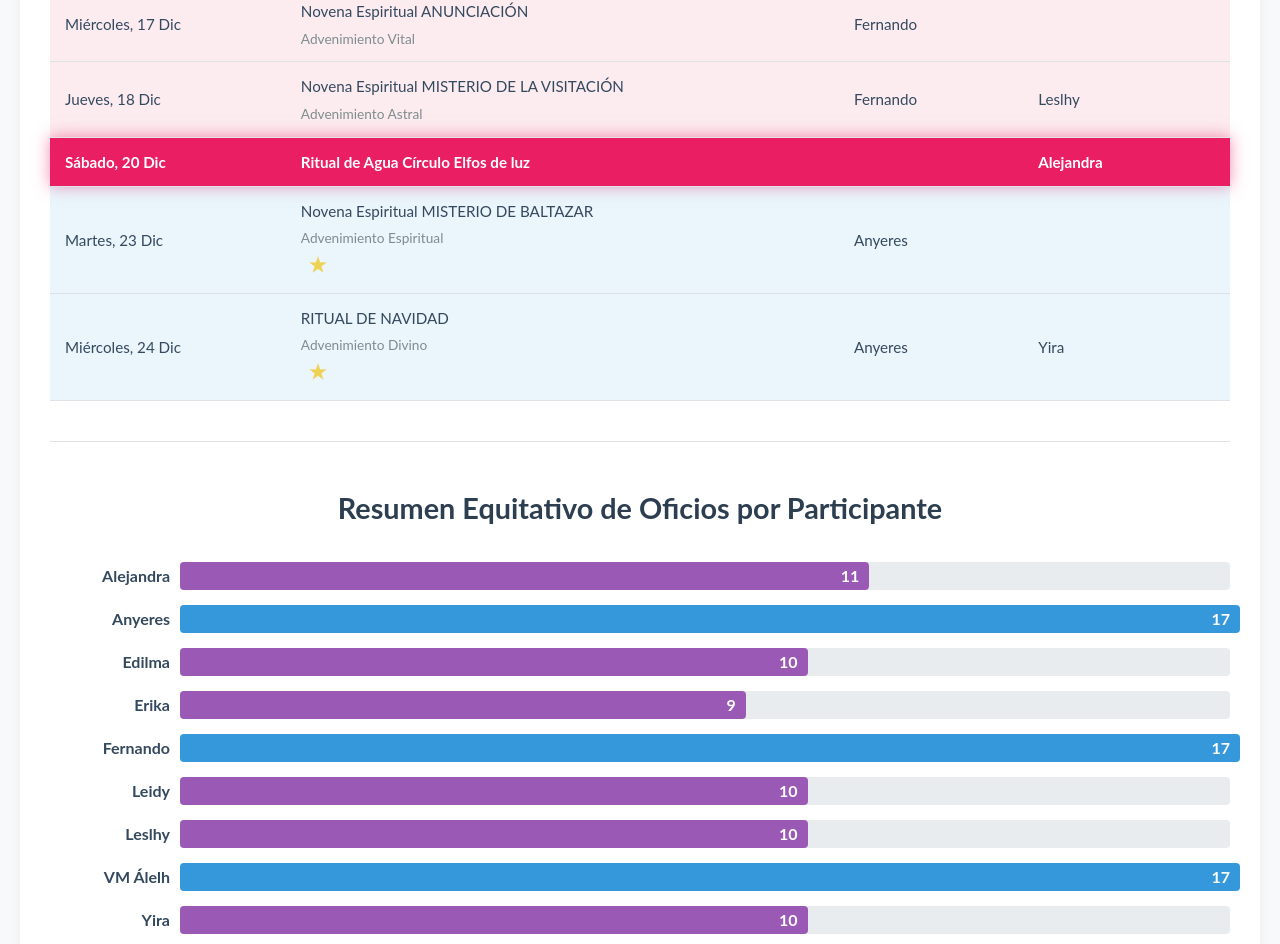
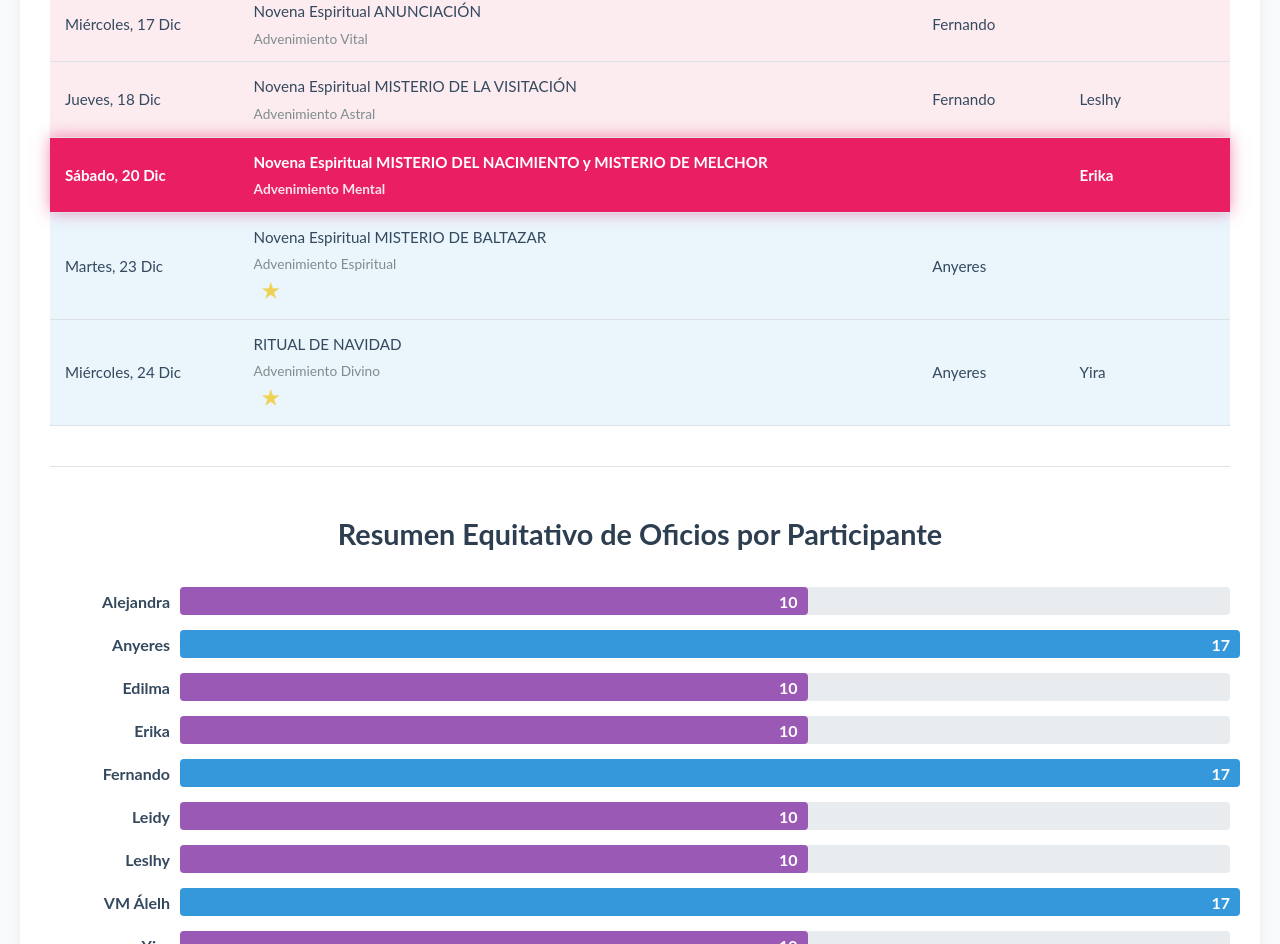
Before and after one commit to NeiderAJ/programacionFraternidad, a plain HTML site: page index.html in a window 1280 px wide. Shown: the part 4505-5449 px from the top of the page. Drawn offline with Linux system fonts and the light colour scheme.

Commit message:
cambio 3 novenas

```diff
--- a/index.html
+++ b/index.html
@@ -227,7 +227,7 @@
                 { fecha: "Martes, 16 Dic", actividad: "Novena Espiritual MISTERIO DE LA GESTACIÓN<span class='advenimiento-text'>Advenimiento Físico</span>", sacerdotisa: "Leslhy", week: 3 },
                 { fecha: "Miércoles, 17 Dic", actividad: "Novena Espiritual ANUNCIACIÓN<span class='advenimiento-text'>Advenimiento Vital</span>", sacerdote: "Fernando", week: 3 },
                 { fecha: "Jueves, 18 Dic", actividad: "Novena Espiritual MISTERIO DE LA VISITACIÓN<span class='advenimiento-text'>Advenimiento Astral</span>", sacerdote: "Fernando", sacerdotisa: "Leslhy", week: 3 },
-                { fecha: "Sábado, 20 Dic", actividad: "Ritual de Agua Círculo Elfos de luz", sacerdotisa: "Alejandra", week: 3 },
+                { fecha: "Sábado, 20 Dic", actividad: "Novena Espiritual MISTERIO DEL NACIMIENTO y MISTERIO DE MELCHOR<span class='advenimiento-text'>Advenimiento Mental</span>", sacerdotisa: "Erika", week: 3 },
                 { fecha: "Martes, 23 Dic", actividad: "Novena Espiritual MISTERIO DE BALTAZAR<span class='advenimiento-text'>Advenimiento Espiritual</span>", sacerdote: "Anyeres", week: 4, highRank: true },
                 { fecha: "Miércoles, 24 Dic", actividad: "RITUAL DE NAVIDAD<span class='advenimiento-text'>Advenimiento Divino</span>", sacerdote: "Anyeres", sacerdotisa: "Yira", week: 4, highRank: true }
             ];
```
